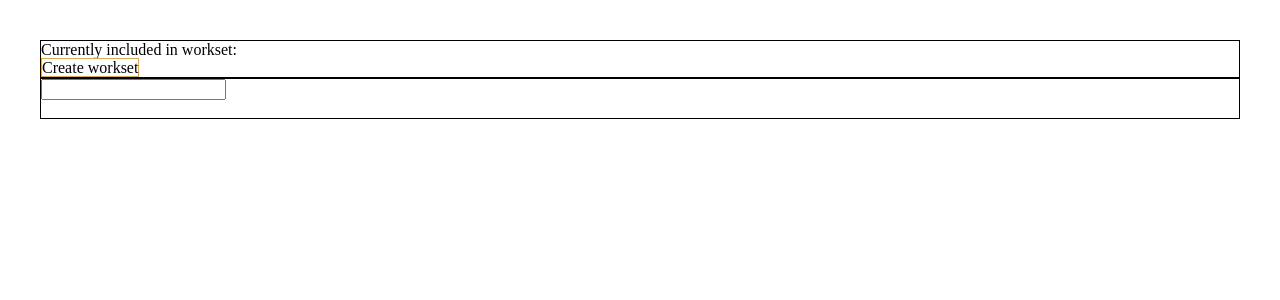
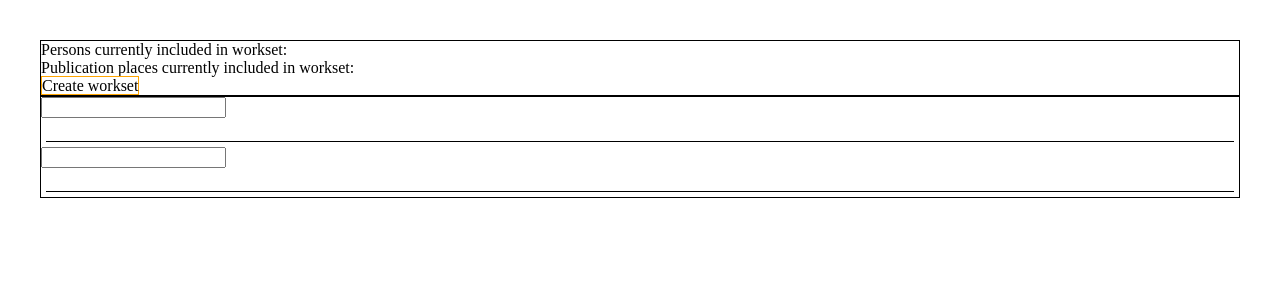
Before and after one commit to oerc-csi/wcsa-ui, a Python web app: template app/templates/construct.html in a window 1280 px wide. Shown: the top 300 px of the page. Run offline with Jinja, Linux system fonts and the light colour scheme; the template is opened without the code that fills it: most values are stand-ins (such as "Sample title", 1, 10 or a date in 2020); some libraries are stand-ins or nearby versions.

Commit message:
Add places to construct view (client-side)

```diff
--- a/app/static/elephant-ui.css
+++ b/app/static/elephant-ui.css
@@ -56,35 +56,35 @@ body {
     overflow-y:auto;
 }
 
-.pperson span:hover {
+.preview div div span:hover {
     cursor:pointer;
 }
 
-.pperson i {
+.preview div div i {
     cursor:pointer;
 }
 
-.pperson .fa-eye, .pperson .fa-eye-slash {
+.preview div div .fa-eye, .preview div div .fa-eye-slash {
     visibility:hidden;
 }
-.pperson:hover .fa-eye, .pperson:hover .fa-eye-slash {
+.preview div div:hover .fa-eye, .preview div div:hover .fa-eye-slash {
     visibility:visible;
     color:#cccccc;
 }
 
 
-.pperson.unlisted span {
+.preview div div.unlisted span {
     cursor:default !important;
     color:#aaaaaa !important;
     text-decoration:line-through;
     pointer-events:none;
 }
 
-.pperson.selected span {
+.preview div div.selected span {
     color:#669966 !important;
 }
 
-.pperson.selected .fa-eye-slash {
+.preview div div.selected .fa-eye-slash {
     visibility:hidden !important;
 }
 
@@ -100,10 +100,31 @@ body {
     border: 1px solid black;
 }
 
-#personsInQuery div {
+#includedInQuery div {
+    max-height:10em;
+    overflow-y:auto;
+}
+
+
+#includedInQuery div div {
     cursor:pointer;
 }
 
-#personsInQuery div:hover {
+#includedInQuery div div:hover {
     color:#996666;
 }
+
+#personsInQuery {
+    background:#f0fff0;
+}
+
+#placesInQuery {
+    background:#f0f0ff;
+}
+
+.preview {
+    margin:5px;
+    border-bottom: 1px solid black;
+    max-height:10em;
+    overflow-y:auto;
+}
--- a/app/static/elephant-ui.js
+++ b/app/static/elephant-ui.js
@@ -1,24 +1,46 @@
 function personInput(thisItem) {
     var val = $(thisItem).val();
     previewHtml = "";
-    $(".controls .button").css("visibility", "hidden");
-    if (val.length > 2) {  // dont fire on short input to prevent enormous lists
+    $("#qperson .controls .button").css("visibility", "hidden");
+    if (val.length > 2) {  // don't fire on short input to prevent enormous lists
         var re = new RegExp(val, "i");
         personNames = Object.keys(persons)
         includePersons = personNames.filter(function(val) {
             return re.test(val);
         });
         previewHtml = "";
-        for(p in includePersons) {
+        for(var p in includePersons) {
             previewHtml += '<div class="pperson" title="' + persons[includePersons[p]] + '"> '+ '<i class="fa fa-eye-slash" onclick="toggleListExclusion(this)"></i> <span onclick="toggleSelect(this)">' + includePersons[p] + '</span></div>\n';
         }
-        $("#preview .persons").html(previewHtml);
-        $(".controls .button").css("visibility", "visible");
+        $("#qperson .preview .persons").html(previewHtml);
+        $("#qperson .controls .button").css("visibility", "visible");
     }
 
-    $("#preview .persons").html(previewHtml);
+    $(".preview .persons").html(previewHtml);
 }
 
+function placeInput(thisItem) {
+    var val = $(thisItem).val();
+    previewHtml = "";
+    $("#qplace .controls .button").css("visibility", "hidden");
+    if (val.length > 2) {  // dont fire on short input to prevent enormous lists
+        var re = new RegExp(val, "i");
+        var includePlaces = [];
+        for (var p in places) {
+            if(re.test(places[p])) {
+                includePlaces.push(places[p]);
+            }
+        };
+        previewHtml = "";
+        for(var iP in includePlaces) {
+            previewHtml += '<div class="pplace" title="' + includePlaces[iP] + '"> '+ '<i class="fa fa-eye-slash" onclick="toggleListExclusion(this)"></i> <span onclick="toggleSelect(this)">' + includePlaces[iP] + '</span></div>\n';
+        }
+        $("#qplace .preview .places").html(previewHtml);
+        $("#qplace .controls .button").css("visibility", "visible");
+    }
+
+    $("#qplace .preview .places").html(previewHtml);
+}
 
 function expandItems(thisItem) {
     if($(thisItem).find("i").hasClass("fa-plus-square-o")) {
@@ -56,7 +78,7 @@ function toggleListExclusion(element) {
 }
 
 
-function includeSelected(element) {
+function includeSelectedPersons(element) {
     // include all selected persons in our query
     includedPersons = $("#personsInQuery").html();
     alreadyIncluded = [];
@@ -64,7 +86,7 @@ function includeSelected(element) {
         alreadyIncluded.push($(this).attr("title"));
     });
     console.log(alreadyIncluded);
-    $("#preview .persons .pperson.selected").each(function() {
+    $("#qperson .preview .persons .pperson.selected").each(function() {
         if(alreadyIncluded.indexOf($(this).attr("title")) < 0) {
             // only if not already included
             includedPersons += '<div title="' + $(this).attr("title") + '" onclick="removeFromQuery(this)"> Works by: ' + $(this).children("span").html() + '</div>\n';
@@ -73,7 +95,7 @@ function includeSelected(element) {
     $("#personsInQuery").html(includedPersons);
 }
 
-function includeListed(element) {
+function includeListedPersons(element) {
     // include all listed persons in our query
     // TODO refactor with above includeSelected function
     includedPersons = $("#personsInQuery").html();
@@ -82,13 +104,48 @@ function includeListed(element) {
         alreadyIncluded.push($(this).attr("title"));
     });
     console.log(alreadyIncluded);
-    $("#preview .persons .pperson:not(.unlisted)").each(function() {
+    $("#qperson .preview .persons .pperson:not(.unlisted)").each(function() {
         if(alreadyIncluded.indexOf($(this).attr("title")) < 0) {
             // only if not already included
             includedPersons += '<div title="' + $(this).attr("title") + '" onclick="removeFromQuery(this)"> Works by: ' + $(this).children("span").html() + '</div>\n';
         }
     });
     $("#personsInQuery").html(includedPersons);
+}
+
+// TODO refactor all of these includeSelected and includeListed functions down to one
+function includeSelectedPlaces(element) {
+    // include all selected places in our query
+    includedPlaces = $("#placesInQuery").html();
+    alreadyIncluded = [];
+    $("#placesInQuery div").each(function() {
+        alreadyIncluded.push($(this).attr("title"));
+    });
+    console.log(alreadyIncluded);
+    $("#qplace .preview .places .pplace.selected").each(function() {
+        if(alreadyIncluded.indexOf($(this).attr("title")) < 0) {
+            // only if not already included
+            includedPlaces += '<div title="' + $(this).children("span").html() + '" onclick="removeFromQuery(this)"> Publication place: ' + $(this).children("span").html() + '</div>\n';
+        }
+    });
+    $("#placesInQuery").html(includedPlaces);
+}
+
+function includeListedPlaces(element) {
+    // include all listed places in our query
+    // TODO refactor with above includeSelected function
+    includedPlaces = $("#placesInQuery").html();
+    alreadyIncluded = [];
+    $("#placesInQuery div").each(function() {
+        alreadyIncluded.push($(this).attr("title"));
+    });
+    $("#qplace .preview .places .pplace:not(.unlisted)").each(function() {
+        if(alreadyIncluded.indexOf($(this).attr("title")) < 0) {
+            // only if not already included
+            includedPlaces += '<div title="' + $(this).children("span").html() + '" onclick="removeFromQuery(this)"> Publication place: ' + $(this).children("span").html() + '</div>\n';
+        }
+    });
+    $("#placesInQuery").html(includedPlaces);
 }
 
 function removeFromQuery(element) {
@@ -100,4 +157,5 @@ function removeFromQuery(element) {
 
 $(document).ready(function() {
     $("#person").val("");
+    $("#place").val("");
 });
--- a/app/templates/construct.html
+++ b/app/templates/construct.html
@@ -5,8 +5,11 @@
     </head>
     <body>
        <div id="includedInQuery">
-           Currently included in workset:<br/>
+           <span class="personsIncludedHeader">Persons currently included in workset:</span>
            <div id="personsInQuery"> </div>
+           <span class="placesIncludedHeader">Publication places currently included in workset:</span>
+           <div id="placesInQuery"> </div>
+           <div id="notPlacesInQuery"> </div>
            <span class="button">Create workset</span>
            <br/>
        </div>
@@ -16,14 +19,26 @@
                     <input type="text" id="person" onKeyUp="personInput(this)">
                     <div id="qpersons">
                     </div>
+                   <div class="controls">
+                      <span class="button" onclick="includeSelectedPersons(this)">Add selected</span>
+                      <span class="button" onclick="includeListedPersons(this)">Add all listed</span>
+                  </div>
+                   <div class="preview">
+                       <div class = "persons"></div>
+                   </div>
                 </div>
-           </div>
-           <div class="controls">
-              <span class="button" onclick="includeSelected(this)">Add selected</span>
-              <span class="button" onclick="includeListed(this)">Add all listed</span>
-          </div>
-           <div id="preview">
-               <div class = "persons"></div>
+                <div id="qplace">
+                    <input type="text" id="place" onKeyUp="placeInput(this)">
+                    <div id="qplaces">
+                    </div>
+                   <div class="controls">
+                      <span class="button" onclick="includeSelectedPlaces(this)">Add selected</span>
+                      <span class="button" onclick="includeListedPlaces(this)">Add all listed</span>
+                  </div>
+                   <div class="preview">
+                       <div class = "places"></div>
+                   </div>
+                </div>
            </div>
        </div>
         <script>
@@ -35,6 +50,15 @@
                     {% set delim = "," %}
                 {% endfor %}
             }
+
+            {# build a JSON object that contains all publication place names, so we can access them from the query interface #}
+            var places = [
+                {% set delim = "" %}
+                {% for p in places %}
+                    {{ delim }} "{{ p|safe }}"
+                    {% set delim = "," %}
+                {% endfor %}
+            ]
         </script>
     </body>
 </html>
```
Also changed, not shown: app/main/views.py (+9 -2 lines), 2 other files.
